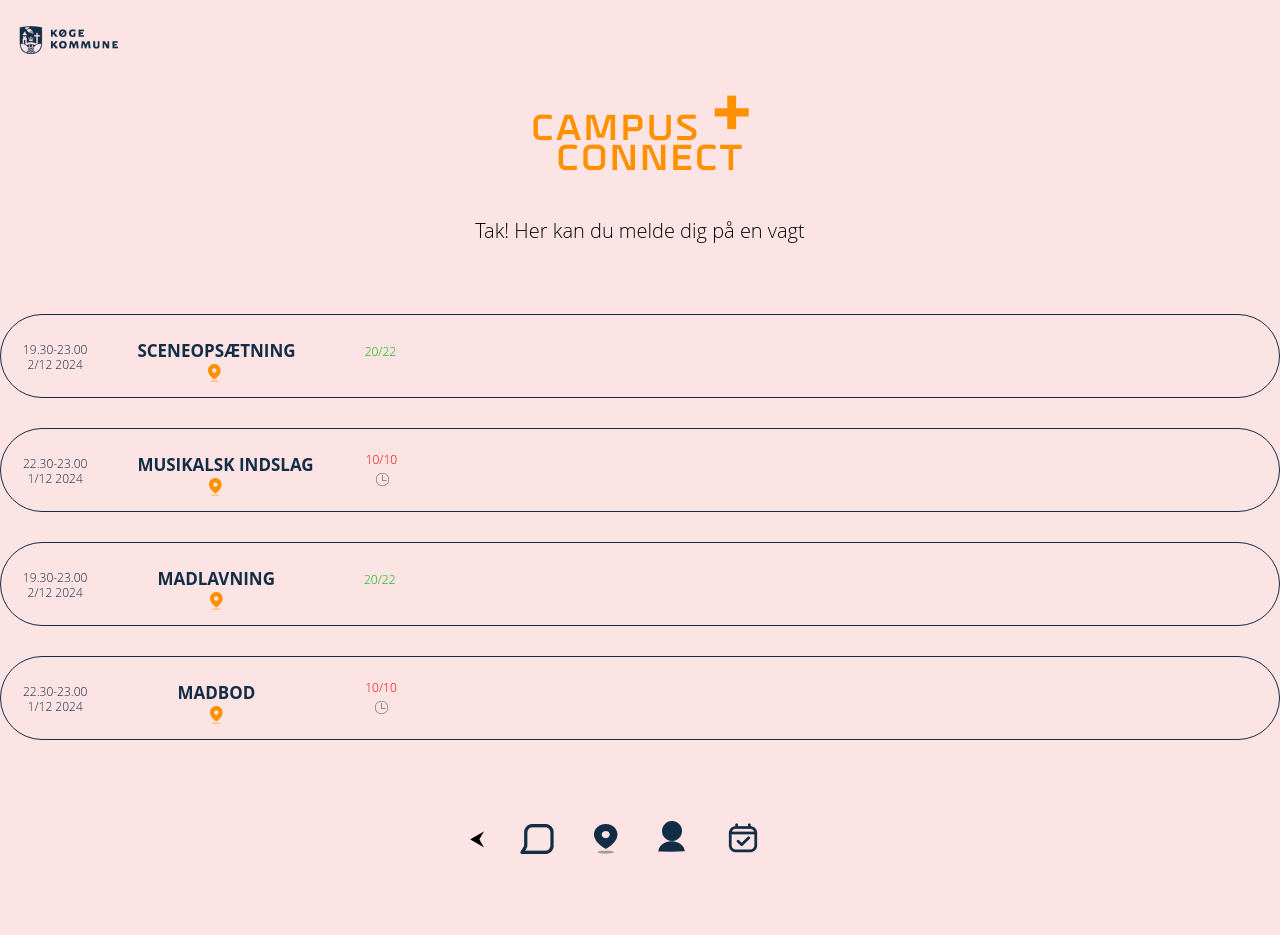
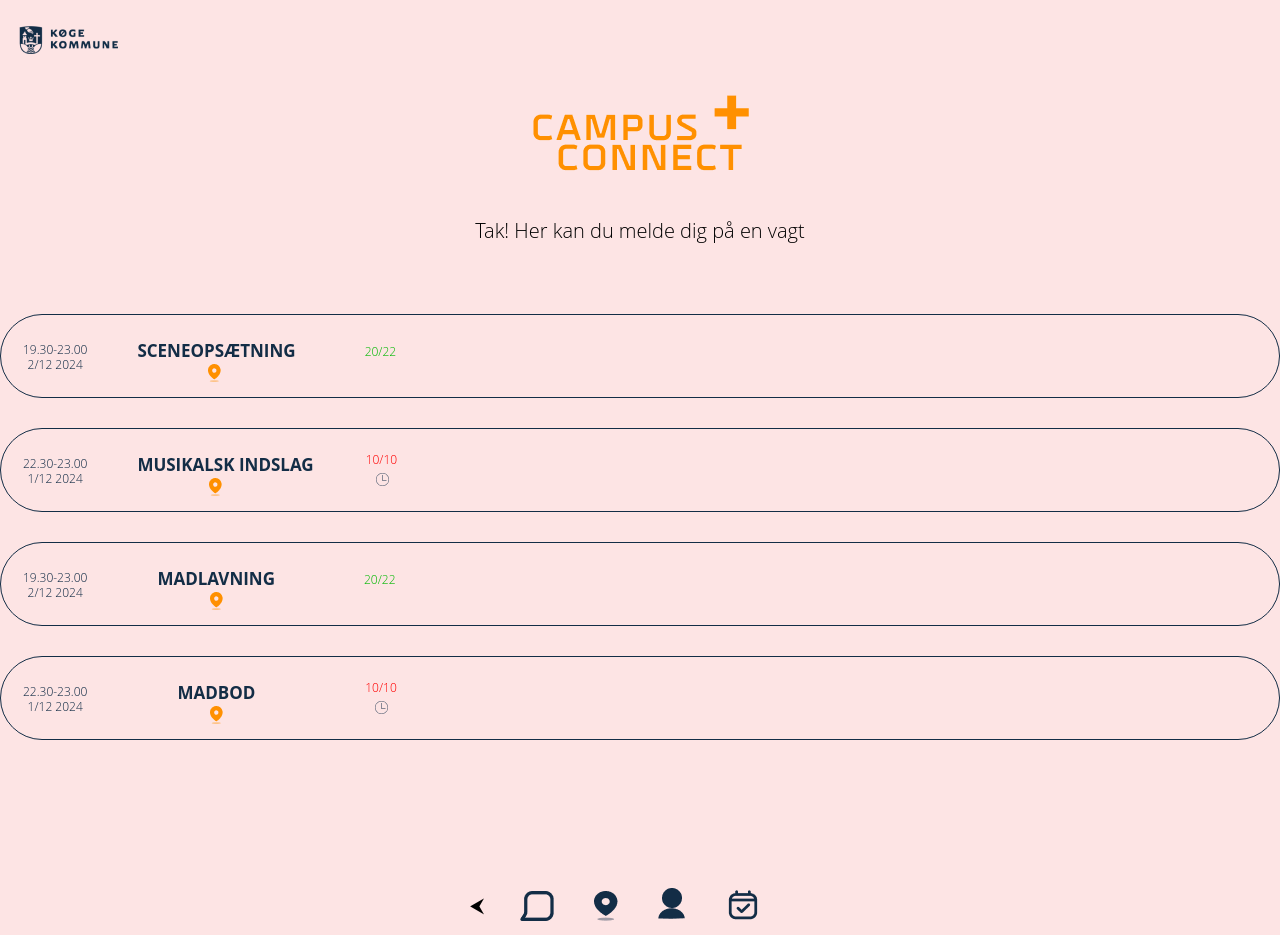
Before and after one commit to MarcusDamgaard/Campus-, a plain HTML site: page Index4.html in a window 1280 px wide. Before the commit the page ends 868 px from the top, so only its background shows below. Drawn offline with Linux system fonts and the light colour scheme.

Commit message:
Fin pudsning

```diff
--- a/Style2.css
+++ b/Style2.css
@@ -127,6 +127,6 @@
   display: flex;
   font-size: 20px;
   margin-left: 45px;
-  margin-top: 84px;
+  margin-top: 140px;
   color: black;
 }
--- a/Style3.css
+++ b/Style3.css
@@ -128,7 +128,7 @@
     margin-top: 165px;
   }
   footer{
-    margin-top: 8px;
+    margin-top: 70px;
     display: flex;
     justify-content: center;
     align-items: center;
--- a/Style4.css
+++ b/Style4.css
@@ -131,7 +131,7 @@
 
 
   footer{
-    margin-top: 75px;
+    margin-top: 142px;
     display: flex;
     justify-content: center;
     align-items: center;
--- a/Style5.css
+++ b/Style5.css
@@ -71,7 +71,7 @@
 }
 
  footer{
-    margin-top: 94px;
+    margin-top: 154px;
     display: flex;
     justify-content: center;
     align-items: center;
--- a/Style6.css
+++ b/Style6.css
@@ -34,7 +34,7 @@
   }
 
   footer{
-    margin-top: 58px;
+    margin-top: 120px;
     display: flex;
     justify-content: center;
     align-items: center;
```
